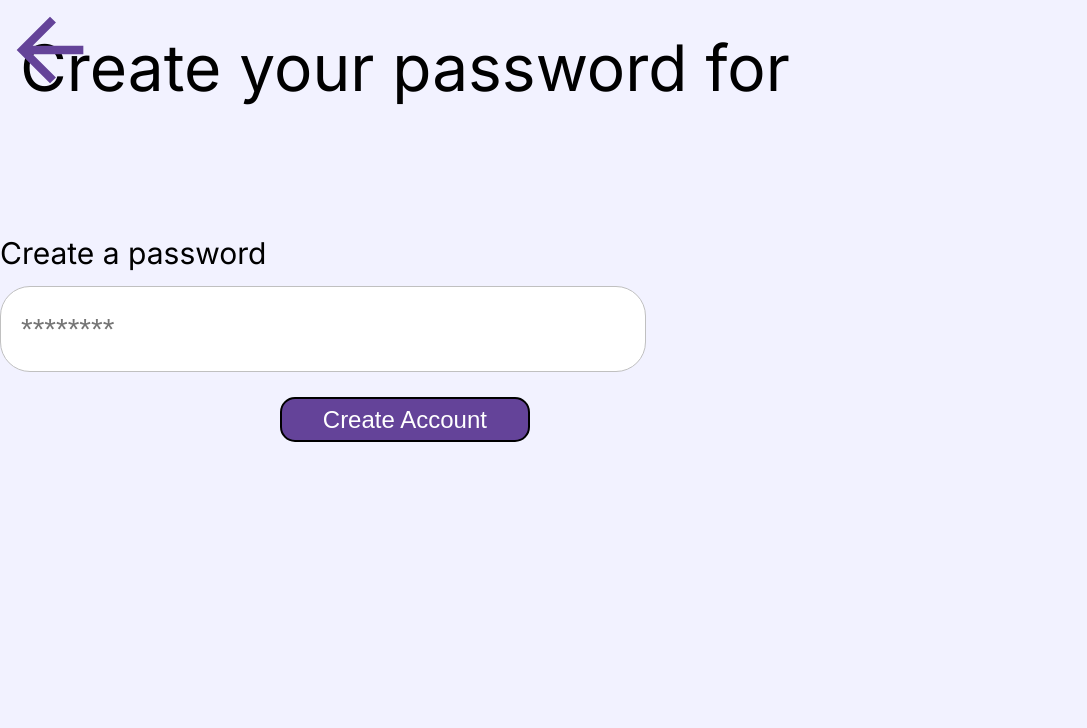
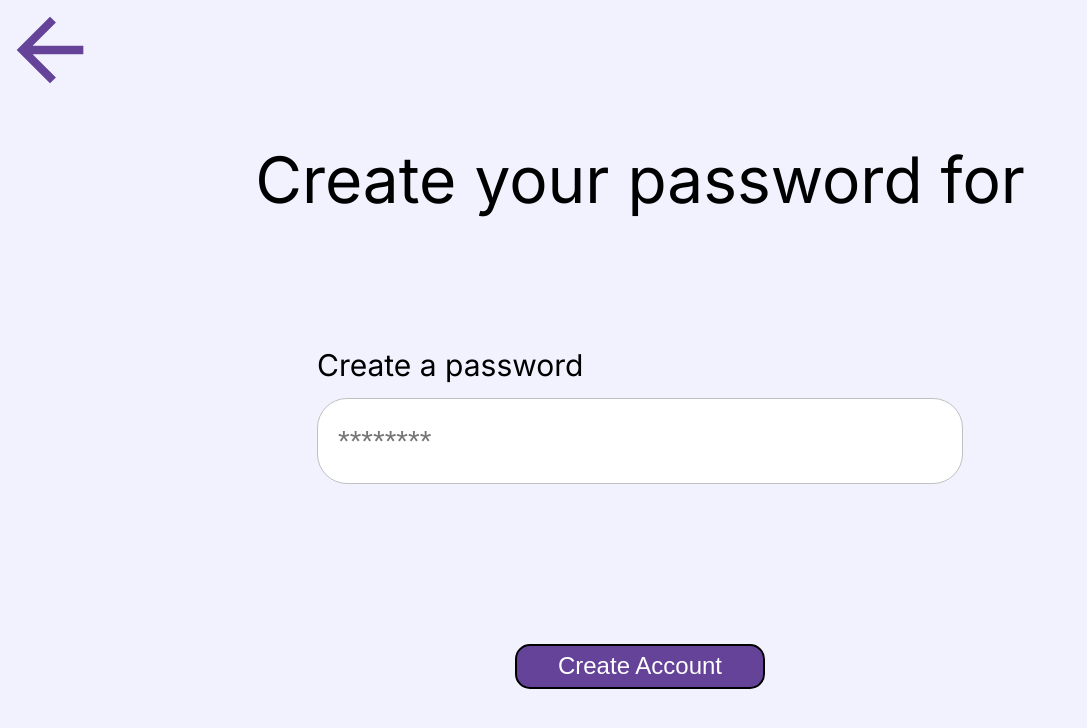
Before and after one commit to ailunshi/tracker, a React (Vite) app in the folder frontend/: page /registration-password in a window 1280 px wide. Shown: the top 728 px of the page, without its empty margins (0-1087 px from the left). Built offline with nearby package versions, Linux system fonts and the light colour scheme; no server answers.

Commit message:
Fix styling on registration pages

```diff
--- a/frontend/src/pages/registration-email.jsx
+++ b/frontend/src/pages/registration-email.jsx
@@ -6,7 +6,7 @@ const RegistrationPassword = () => {
     const { formData, updateFormData } = useRegister();
 
     return (
-        <div>
+        <div className="landing-page-container">
             <Link to="/registration-name">
                 <img src={backArrow} alt="back arrow" className="backArrow"/>
             </Link>
@@ -15,7 +15,7 @@ const RegistrationPassword = () => {
                     <div className="emphasis">{formData.name}</div></h1>
             </div>
 
-            <div className="inputContainer">
+            <div className="container-left">
                 <p className="tightText">What's your email?</p>
                 <input
                     type="text"
@@ -26,7 +26,7 @@ const RegistrationPassword = () => {
                 />
             </div>
 
-            <div className="buttonContainer">
+            <div className="container-submit-button">
                 <Link to="/registration-password">
                     <button className="button button-small">Next</button>
                 </Link>
--- a/frontend/src/pages/registration-password.jsx
+++ b/frontend/src/pages/registration-password.jsx
@@ -11,7 +11,7 @@ const RegistrationPassword = () => {
     };
 
     return (
-        <div>
+        <div className="landing-page-container">
             <Link to="/registration-email">
                 <img src={backArrow} alt="back arrow" className="backArrow"/>
             </Link>
@@ -22,7 +22,7 @@ const RegistrationPassword = () => {
             </div>
 
             <form onSubmit={handleSubmit}>
-                <div className="inputContainer">
+                <div className="container-left">
                     <p className="tightText">Create a password</p>
                     <input
                         type="password"
@@ -34,8 +34,10 @@ const RegistrationPassword = () => {
                     {error && <p className="error-message">{error}</p>}
                 </div>
 
-                <div className="buttonContainer">
-                    <button type="submit" className="button button-small">Create Account</button>
+                <div className="container-submit-button">
+                    <Link to="/login">
+                        <button type="submit" className="button button-small">Create Account</button>
+                    </Link>
                 </div>
             </form>
         </div>
```
